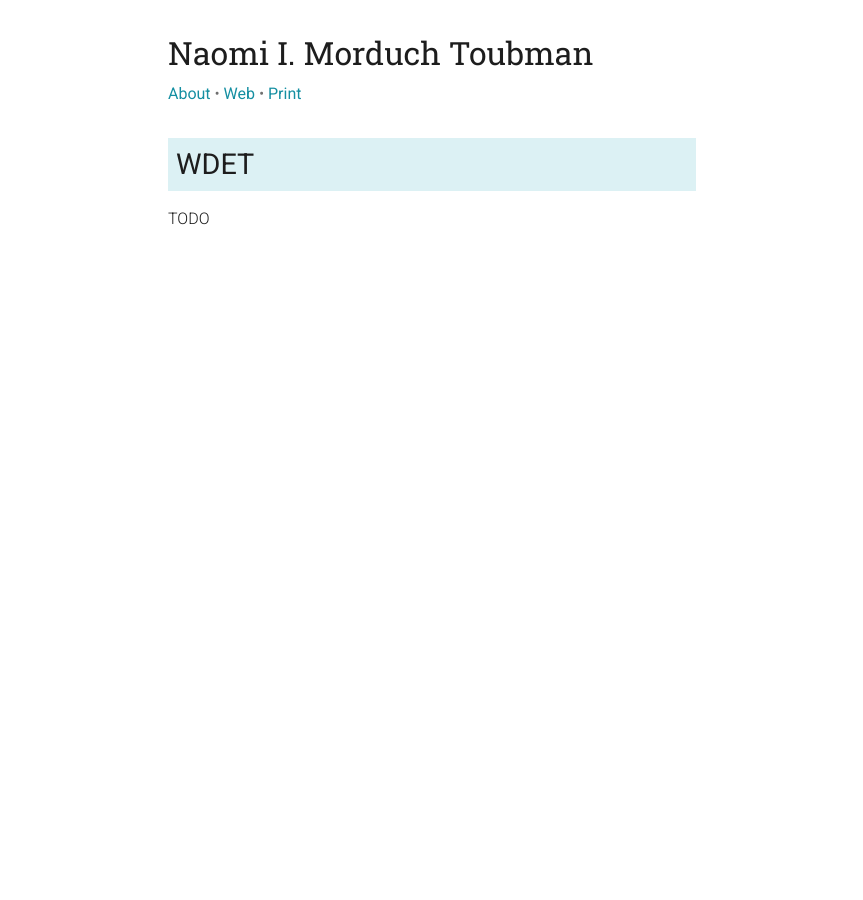
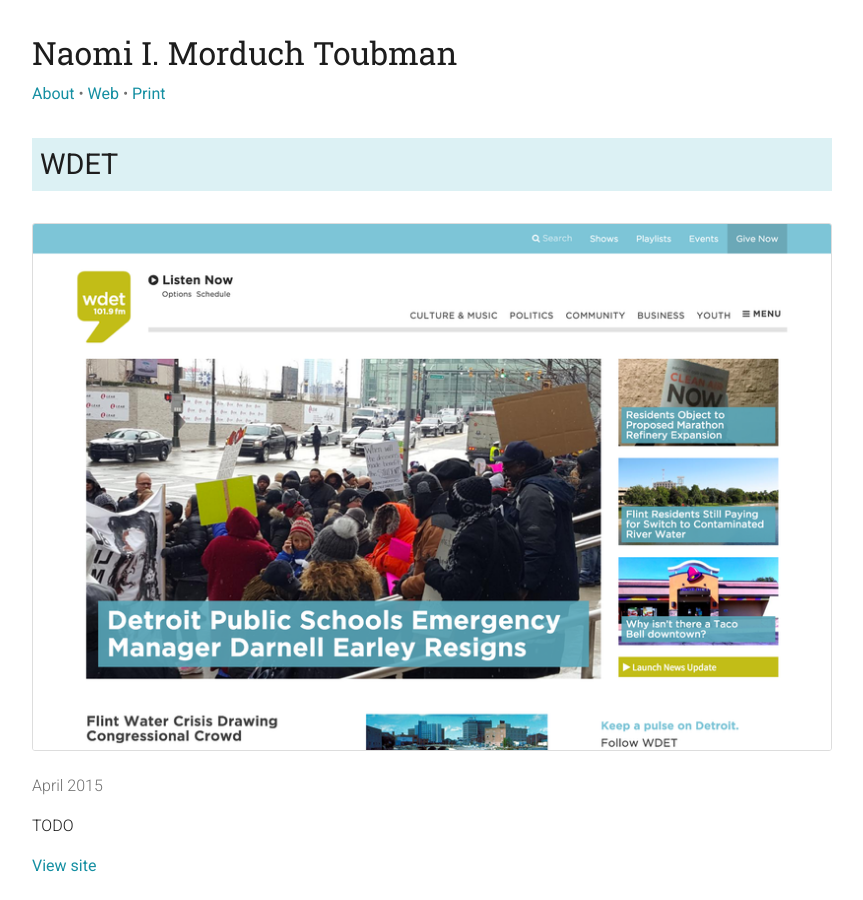
Before and after one commit to nmorduch/nmorduch.github.io, a Jekyll site: the page built from _posts/2015-04-28-wdet.md, in a window 1280 px wide. Shown: the whole page, without its empty margins (208-1071 px from the left). Built offline with Jekyll 4.4.1, drawn with Linux system fonts in a browser that asks for light colours.

Commit message:
portfolio-item adjustments

```diff
--- a/_includes/portfolio-teaser.html
+++ b/_includes/portfolio-teaser.html
@@ -16,6 +16,7 @@
 		<p class="portfolio-teaser__date">{{ post.date | date: "%B %Y" }}</p>
 
 		{{ post.content }}
+
 		{% if post.links %}
 			{% for link in post.links %}
 			<a href="{{ link.url }}" class="portfolio-teaser__link">{{ link.name }}</a>
@@ -23,7 +24,7 @@
 		{% elsif post.categories contains 'web' %}
 			<a href="{{ post.link }}" class="portfolio-teaser__link">View site</a>
 		{% elsif post.categories contains 'print' %}
-			<a href="{{ post.link }}" class="portfolio-teaser__link">View full size</a>
+			<a href="{{ post.url }}" class="portfolio-teaser__link">View larger</a>
 		{% endif %}
 	</div>
 </div>
--- a/_layouts/portfolio_item.html
+++ b/_layouts/portfolio_item.html
@@ -1,27 +1,27 @@
 ---
-layout: default
+layout: wide
 ---
 
-{% for image in img %}
-	{% if categories contains 'web' %}
-		<a href="{{ link }}">
+{% for image in page.img %}
+	{% if page.categories contains 'web' %}
+		<a href="{{ page.link }}">
 	{% else %}
 		<a href="{{ site.baseurl }}{{ site.imageurl }}/work/{{ image.large }}">
 	{% endif %}
-		<img src="{{ site.baseurl }}{{ site.imageurl }}/thumbs/{% if image.thumb %}{{ image.thumb }}{% else %}{{ image.large }}{% endif %}" alt="{{ title }}" class="img-responsive{% unless image.large == 'nbt-2011-12.gif' %} img-frame{% endunless %}">
+		<img src="{{ site.baseurl }}{{ site.imageurl }}/work/{{ image.large }}" alt="{{ title }}" class="{% unless image.large == 'nbt-2011-12.gif' %}portfolio-item__image--bordered{% endunless %}">
 	</a>
 {% endfor %}
 
 <h3>{{ title }}</h3>
 
-<p>{{ date | date: "%B %Y" }}</p>
+<p class="portfolio-item__date">{{ page.date | date: "%B %Y" }}</p>
 
 {{ content }}
 
-{% if categories contains 'web' %}
-	<a href="{{ link }}">View Site</a>
+{% if page.links %}
+	{% for link in page.links %}
+	<a href="{{ link.url }}" class="portfolio-item__link">{{ link.name }}</a>
+	{% endfor %}
+{% elsif page.categories contains 'web' %}
+	<a href="{{ page.link }}" class="portfolio-item__link">View site</a>
 {% endif %}
-
-{% for link in links %}
-	<a href="{{ link.url }}">{{ link.name }}</a>
-{% endfor %}
--- a/static/sass/_page-title.sass
+++ b/static/sass/_page-title.sass
@@ -1,6 +1,7 @@
 .page-title
 	padding: 0.5rem
 	background-color: $brand-secondary
+	margin-bottom: 2rem
 
 .page-title--empty
 	background-color: $brand-secondary-text
--- a/static/sass/_portfolio-teaser.sass
+++ b/static/sass/_portfolio-teaser.sass
@@ -1,6 +1,7 @@
 .portfolio-teaser
-	padding: 2rem 0
+	padding-bottom: 2rem
 	border-bottom: 1px solid $gray10
+	margin-bottom: 2rem
 	&:last-child
 		border-bottom-width: 0
 	display: grid
--- a/static/sass/styles.sass
+++ b/static/sass/styles.sass
@@ -5,4 +5,5 @@
 @import header
 @import layout
 @import page-title
+@import portfolio-item
 @import portfolio-teaser
--- a/static/styles.css
+++ b/static/styles.css
@@ -130,16 +130,28 @@
 
 .page-title {
   padding: 0.5rem;
-  background-color: #dcf1f4; }
+  background-color: #dcf1f4;
+  margin-bottom: 2rem; }
 
 .page-title--empty {
   background-color: #b5e1e8;
   height: 0.25rem;
   margin-bottom: 2rem; }
 
+.portfolio-item__image--bordered {
+  border: 1px solid #ddd;
+  border-radius: 3px; }
+
+.portfolio-item__date {
+  color: #6f6f6f; }
+
+.portfolio-item__link {
+  display: block; }
+
 .portfolio-teaser {
-  padding: 2rem 0;
+  padding-bottom: 2rem;
   border-bottom: 1px solid #ddd;
+  margin-bottom: 2rem;
   display: grid;
   grid-template-columns: 50fr 50fr;
   grid-template-rows: auto;
```
Also changed, not shown: _posts/2015-06-09-pip.md (+1 -1 lines), static/sass/_portfolio-item.sass (added, +10 -0 lines).
